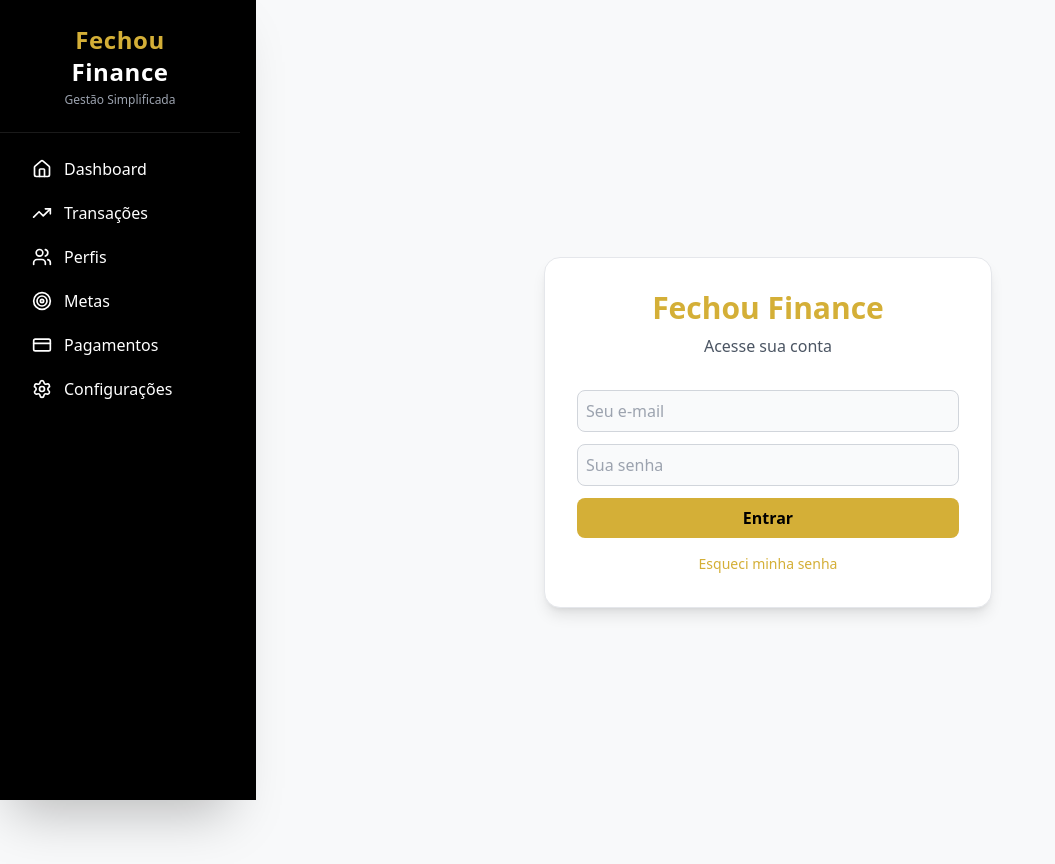
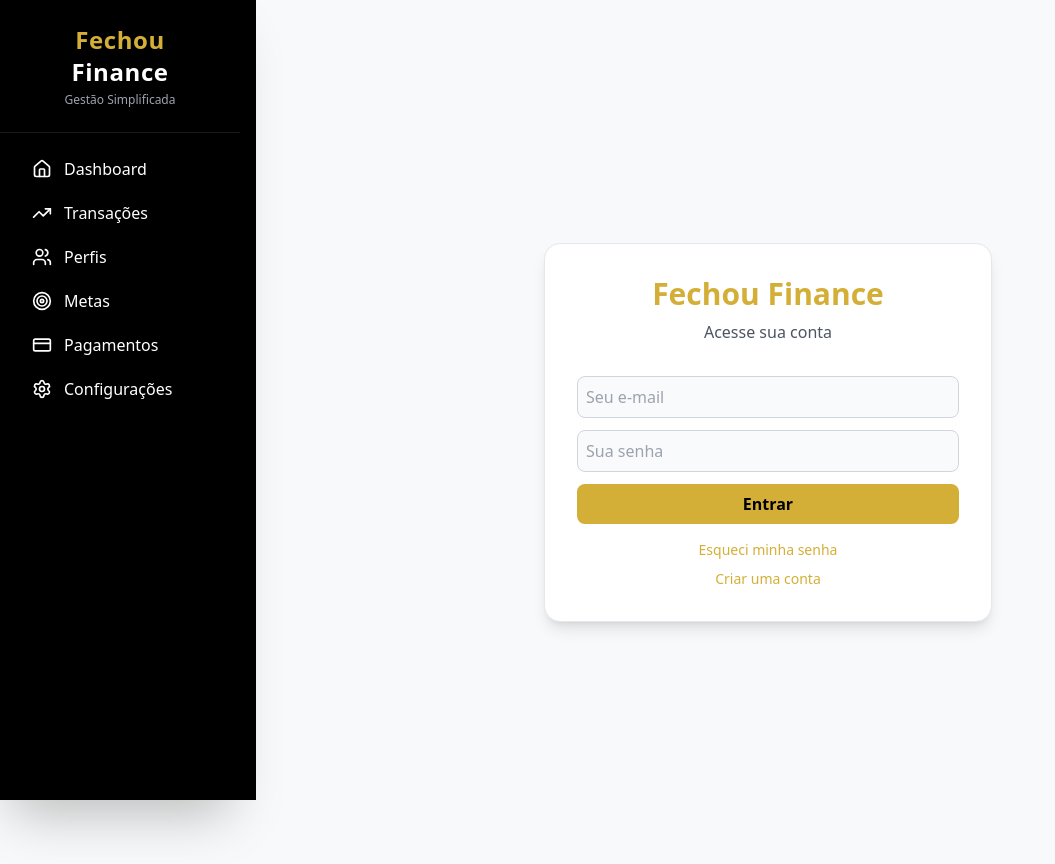
Before and after one commit to identidademmm-design/fechou-finance, a Next.js app: page /login in a window 1280 px wide. Shown: the whole page, without its empty margins (0-1055 px from the left). Built offline with nearby package versions, Linux system fonts and the light colour scheme; no server answers.

Commit message:
Adicionado link Criar Conta

```diff
--- a/src/app/login/page.tsx
+++ b/src/app/login/page.tsx
@@ -99,6 +99,14 @@ export default function LoginPage() {
             >
               Esqueci minha senha
             </button>
+
+            {/* 🆕 Criar conta */}
+            <a
+              href="/register"
+              className="mt-2 w-full block text-center text-sm font-medium text-[#D4AF37] hover:underline dark:text-[#D4AF37]"
+            >
+              Criar uma conta
+            </a>
           </>
         )}
 
```
